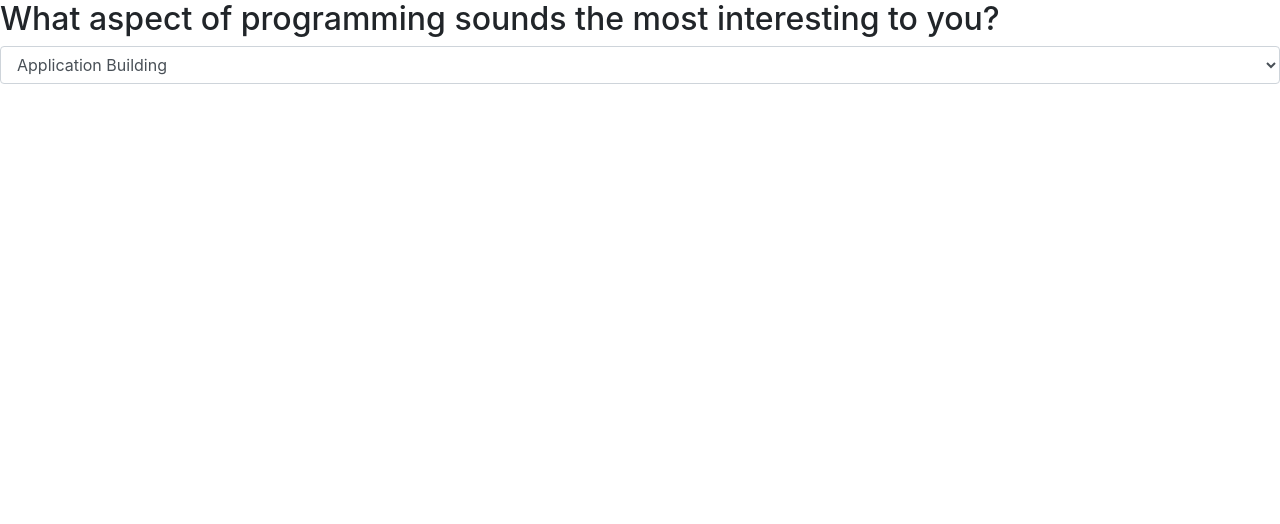
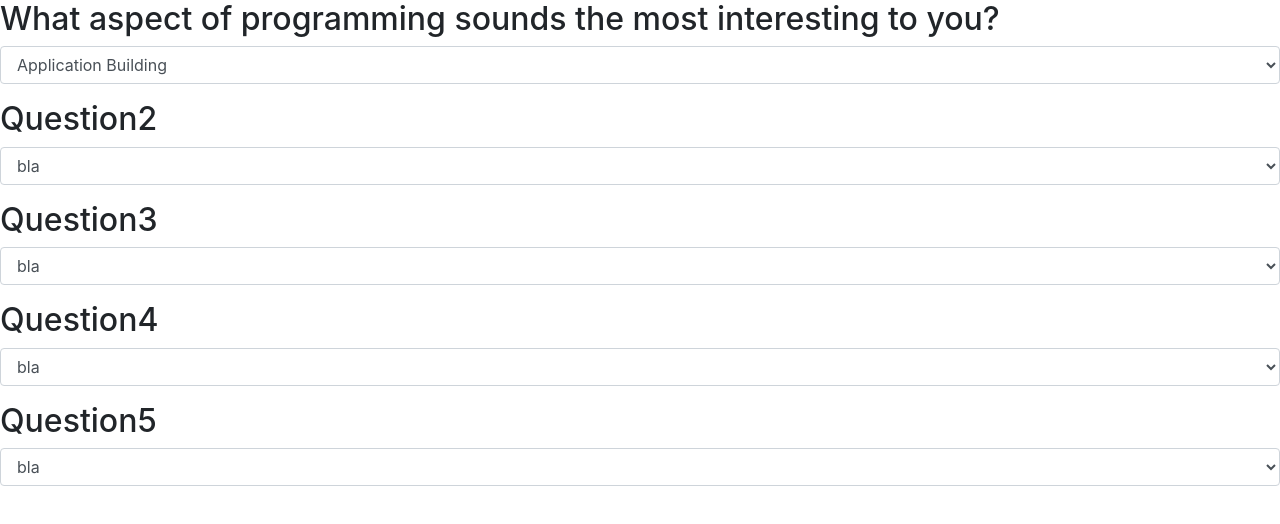
Before and after one commit to wmm4249/jquery-project-1, a plain HTML site: page index.html in a window 1280 px wide. Drawn offline with Linux system fonts and the light colour scheme.

Commit message:
Add a rough draft of the question roster

```diff
--- a/index.html
+++ b/index.html
@@ -21,3 +21,50 @@
             <option value="3">bla</option>
             <option value="4">bla</option>
           </select>
+        </div>
+    <h2>
+      <span>Question2</span>
+    </h2>
+      <div class="form-group">
+        <select class="form-control" id="q2">
+          <option value="1">bla</option>
+          <option value="2">bla</option>
+          <option value="3">bla</option>
+          <option value="4">bla</option>
+        </select>
+      </div>
+    <h2>
+      <span>Question3</span>
+    </h2>
+      <div class="form-group">
+        <select class="form-control" id="q3">
+          <option value="1">bla</option>
+          <option value="2">bla</option>
+          <option value="3">bla</option>
+          <option value="4">bla</option>
+        </select>
+      </div>
+    <h2>
+      <span>Question4</span>
+    </h2>
+      <div class="form-group">
+        <select class="form-control" id="q4">
+          <option value="1">bla</option>
+          <option value="2">bla</option>
+          <option value="3">bla</option>
+          <option value="4">bla</option>
+        </select>
+      </div>
+    <h2>
+      <span>Question5</span>
+    </h2>
+      <div class="form-group">
+        <select class="form-control" id="q5">
+          <option value="1">bla</option>
+          <option value="2">bla</option>
+          <option value="3">bla</option>
+          <option value="4">bla</option>
+        </select>
+      </div>
+    </form>
+  </body>
--- a/js/scripts.js
+++ b/js/scripts.js
@@ -2,6 +2,10 @@ $(document).ready(function() {
   $("#formOne").submit(function(e) {
     e.preventDefault();
     const aspect = $("#aspect").val();
+    const q2 = $("#q2").val();
+    const q3 = $("#q3").val();
+    const q4 = $("#q4").val();
+    const q5 = $("#q5").val();
 
     $("#output").html(result);
 });
```
Lines whose indentation alone changed are shown as unchanged.
